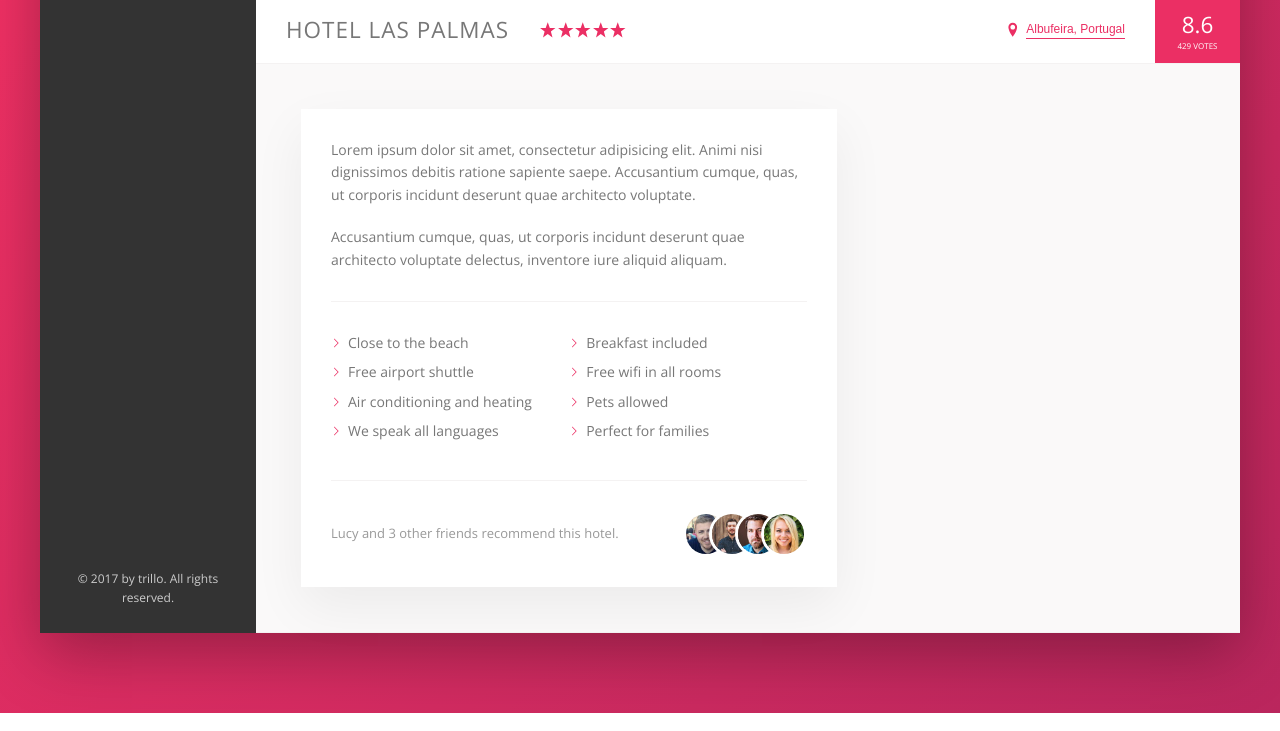
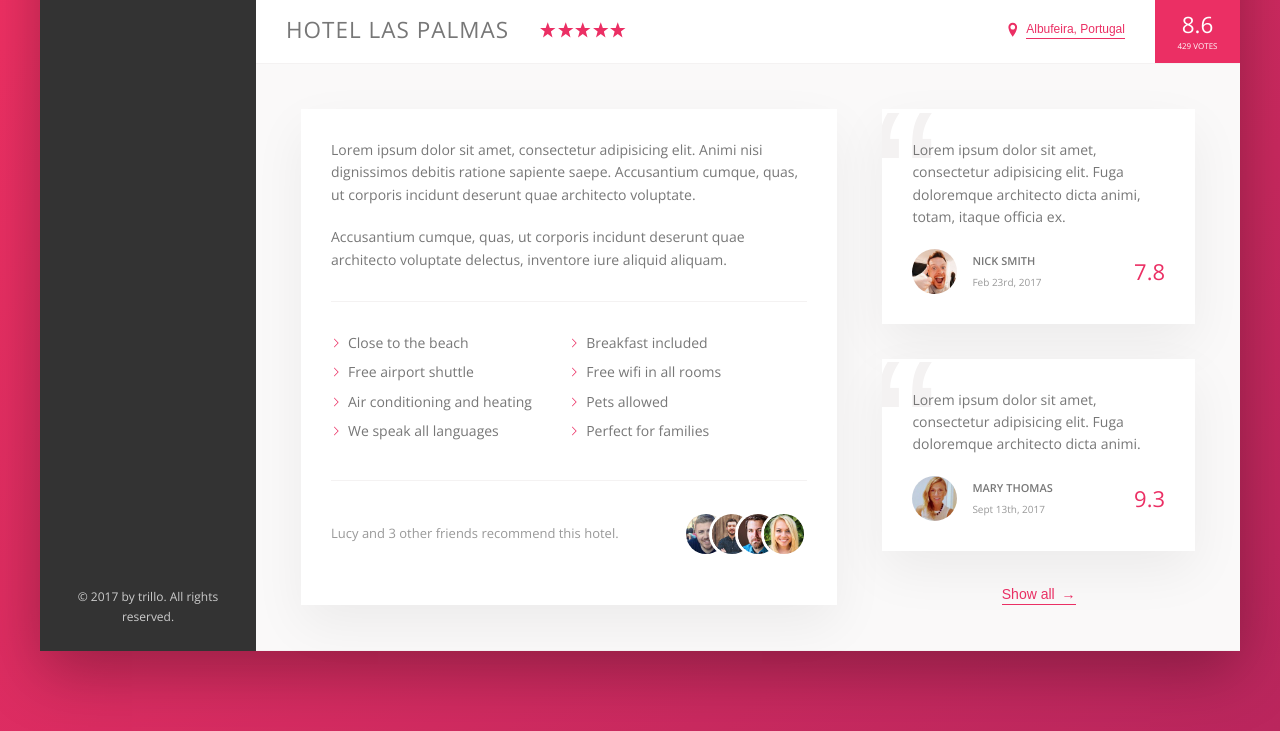
Before and after one commit to VitaliiLynnyk/advanced-css, a website: page trillo/index.html in a window 1280 px wide. Shown: the part 538-1269 px from the top of the page. Drawn offline with nearby package versions, Linux system fonts and the light colour scheme.

Commit message:
add review section

```diff
--- a/trillo/index.html
+++ b/trillo/index.html
@@ -197,7 +197,41 @@
                               </div>
 
                               <div class="user-reviews">
+                                    <figure class="review">
+                                          <blockquote class="review__text">
+                                                Lorem ipsum dolor sit amet, consectetur adipisicing elit. Fuga
+                                                doloremque architecto dicta animi, totam, itaque officia ex.
+                                          </blockquote>
+                                          <figcaption class="review__user">
+                                                <img src="img/user-1.jpg"
+                                                     alt="User 1"
+                                                     class="review__photo">
+                                                <div class="review__user-box">
+                                                      <p class="review__user-name">Nick Smith</p>
+                                                      <p class="review__user-date">Feb 23rd, 2017</p>
+                                                </div>
+                                                <div class="review__rating">7.8</div>
+                                          </figcaption>
+                                    </figure>
 
+                                    <figure class="review">
+                                          <blockquote class="review__text">
+                                                Lorem ipsum dolor sit amet, consectetur adipisicing elit. Fuga
+                                                doloremque architecto dicta animi.
+                                          </blockquote>
+                                          <figcaption class="review__user">
+                                                <img src="img/user-2.jpg"
+                                                     alt="User 1"
+                                                     class="review__photo">
+                                                <div class="review__user-box">
+                                                      <p class="review__user-name">Mary Thomas</p>
+                                                      <p class="review__user-date">Sept 13th, 2017</p>
+                                                </div>
+                                                <div class="review__rating">9.3</div>
+                                          </figcaption>
+                                    </figure>
+
+                                    <button class="btn-inline">Show all <span>&rarr;</span></button>
                               </div>
 
                   </main>
--- a/trillo/sass/_components.scss
+++ b/trillo/sass/_components.scss
@@ -364,3 +364,64 @@
     }
   }
 }
+
+.review {
+  background-color: #fff;
+  box-shadow: var(--shadow-light);
+  padding: 3rem;
+  margin-bottom: 3.5rem;
+  position: relative;
+  overflow: hidden;
+
+  &__text {
+    margin-bottom: 2rem;
+    z-index: 10;
+    position: relative;
+  }
+
+  &__user {
+    display: flex;
+    align-items: center;
+  }
+
+  &__photo {
+    height: 4.5rem;
+    width: 4.5rem;
+    border-radius: 50%;
+    margin-right: 1.5rem;
+  }
+
+  &__user-box {
+    margin-right: auto;
+  }
+
+  &__user-name {
+    font-size: 1.1rem;
+    font-weight: 600;
+    text-transform: uppercase;
+    margin-bottom: 0.4rem;
+  }
+
+  &__user-date {
+    font-size: 1rem;
+    color: var(--color-grey-dark-3);
+  }
+
+  &__rating {
+    color: var(--color-primary);
+    font-size: 2.2rem;
+    font-weight: 300;
+  }
+
+  &::before {
+    content: '\201C';
+    position: absolute;
+    top: -2.75rem;
+    left: -1rem;
+    line-height: 1;
+    font-size: 20rem;
+    color: var(--color-grey-light-2);
+    font-family: sans-serif;
+    z-index: 1;
+  }
+}
```
Also changed, not shown: trillo/css/style.css.
